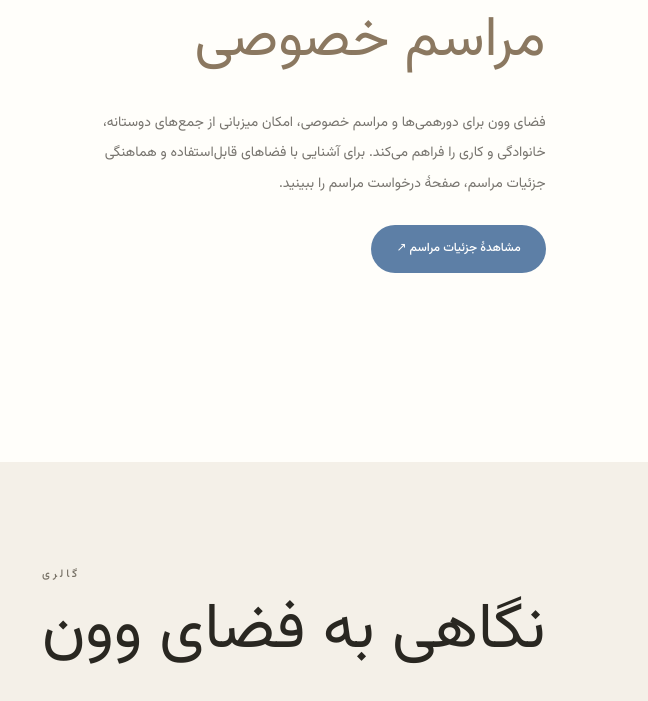
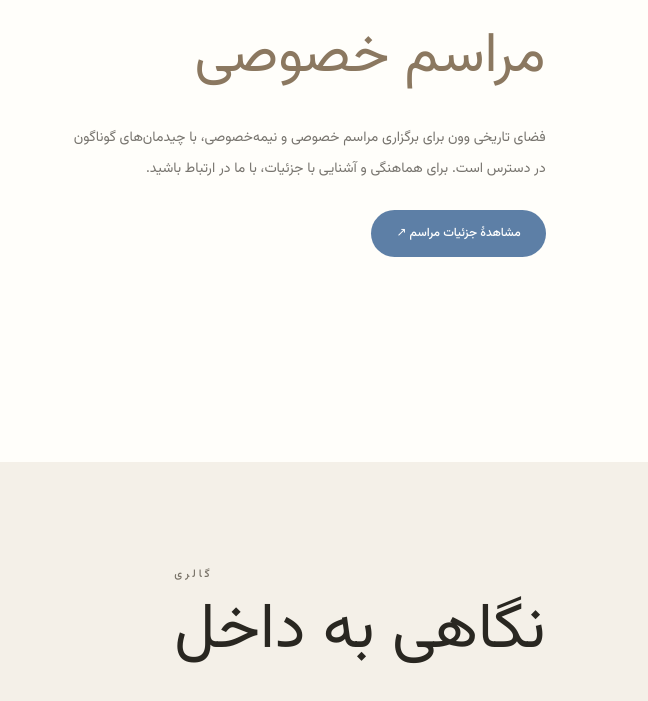
Before and after one commit to sointrn-ops/WOON, a plain HTML site: page index.html in a window 1280 px wide. Shown: the part 2856-3557 px from the top of the page, 632-1280 px from the left. Drawn offline with nearby package versions, Linux system fonts and the light colour scheme; a web font is replaced by a local one.

Commit message:
Refine homepage copy to match reference sections

```diff
--- a/index.html
+++ b/index.html
@@ -104,7 +104,7 @@
     <div class="split-copy">
       <p class="eyebrow">میزبانی مراسم خصوصی</p>
       <h2 class="private-events-title" id="home-events-title">گروه‌ها و<br><em>مراسم خصوصی</em></h2>
-      <p>فضای وون برای دورهمی‌ها و مراسم خصوصی، امکان میزبانی از جمع‌های دوستانه، خانوادگی و کاری را فراهم می‌کند. برای آشنایی با فضاهای قابل‌استفاده و هماهنگی جزئیات مراسم، صفحهٔ درخواست مراسم را ببینید.</p>
+      <p>فضای تاریخی وون برای برگزاری مراسم خصوصی و نیمه‌خصوصی، با چیدمان‌های گوناگون در دسترس است. برای هماهنگی و آشنایی با جزئیات، با ما در ارتباط باشید.</p>
       <a class="blue-link" href="book-an-event.html">مشاهدهٔ جزئیات مراسم ↗</a>
     </div>
   </section>
@@ -113,9 +113,9 @@
   <div class="gallery-heading">
     <div>
       <p class="eyebrow">گالری</p>
-      <h2>نگاهی به فضای وون</h2>
+      <h2>نگاهی به داخل</h2>
     </div>
-    <p class="gallery-intro">تصاویری از غذاها، نانوایی و فضای وون</p>
+
   </div>
   <div class="gallery-viewport">
     <div class="gallery-track" aria-label="تصاویر گالری وون" tabindex="0">
```
